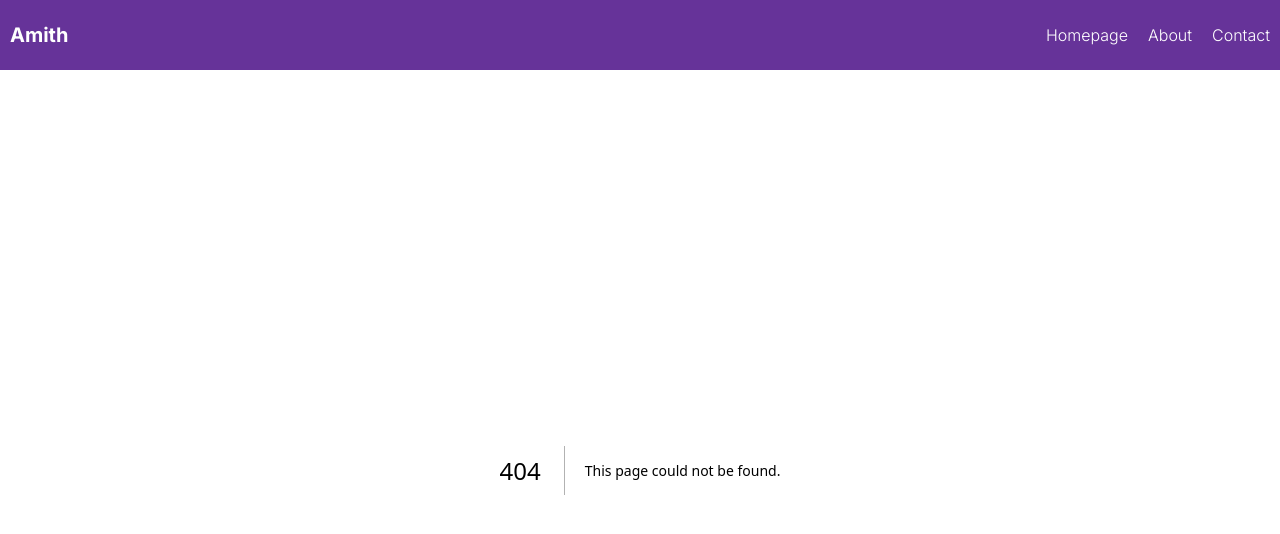
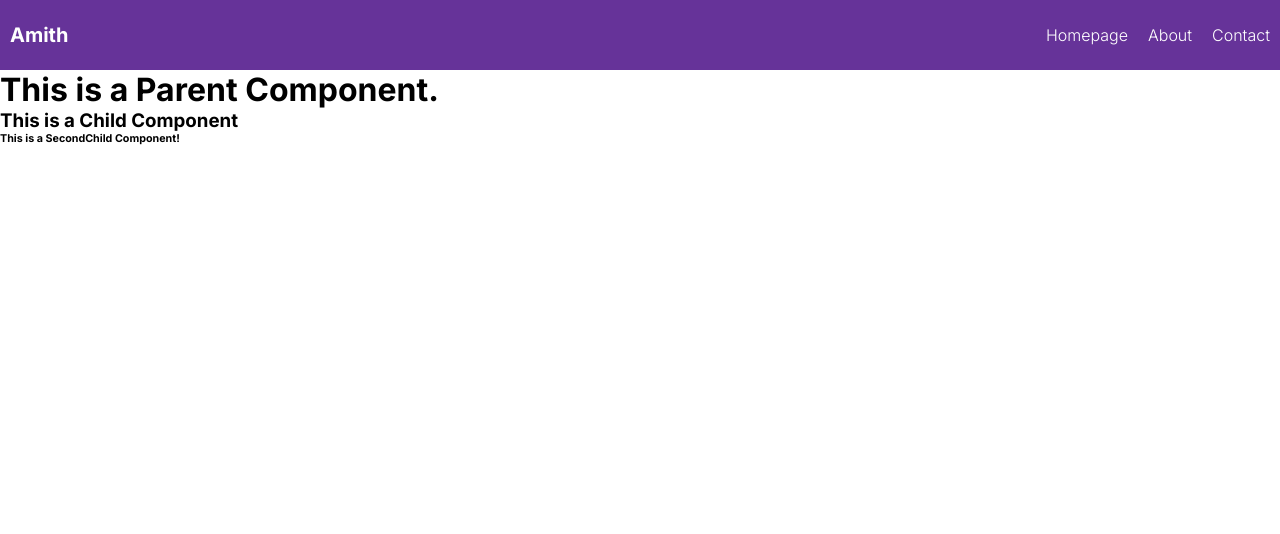
Before and after one commit to AmithBV0606/TypeScript-React-Next.js, a Next.js app in the folder typescript-with-react-nextjs/: page /2-children-prop-example in a window 1280 px wide. Before the commit this address had no page. Shown: the top 534 px of the page. Built offline with nearby package versions, Linux system fonts and the light colour scheme.

Commit message:
Children prop : Passing a component as a prop.

```diff
--- /dev/null
+++ b/typescript-with-react-nextjs/src/app/2-children-prop-example/page.tsx
@@ -0,0 +1,17 @@
+import Child from "@/components/ChildrenParent/Child";
+import Parent from "@/components/ChildrenParent/Parent";
+import SecondChild from "@/components/ChildrenParent/SecondChild";
+import React from "react";
+
+const page = () => {
+  return (
+    <div>
+      <Parent>
+        <Child />
+        <SecondChild />
+      </Parent>
+    </div>
+  );
+};
+
+export default page;
--- /dev/null
+++ b/typescript-with-react-nextjs/src/components/ChildrenParent/Child.tsx
@@ -0,0 +1,11 @@
+import React from 'react'
+
+const Child = () => {
+  return (
+    <div>
+        <h3>This is a Child Component</h3>
+    </div>
+  )
+}
+
+export default Child;
--- /dev/null
+++ b/typescript-with-react-nextjs/src/components/ChildrenParent/Parent.tsx
@@ -0,0 +1,12 @@
+import React from "react";
+
+const Parent = ({ children }: { children: React.ReactNode }) => {
+  return (
+    <div>
+      <h1>This is a Parent Component.</h1>
+      {children}
+    </div>
+  );
+};
+
+export default Parent;
--- /dev/null
+++ b/typescript-with-react-nextjs/src/components/ChildrenParent/SecondChild.tsx
@@ -0,0 +1,11 @@
+import React from 'react'
+
+const SecondChild = () => {
+  return (
+    <div>
+        <h6>This is a SecondChild Component!</h6>
+    </div>
+  )
+}
+
+export default SecondChild;
```
